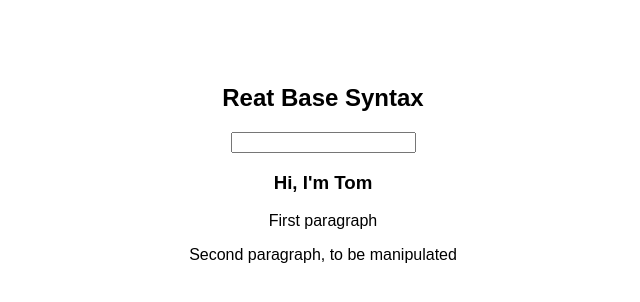
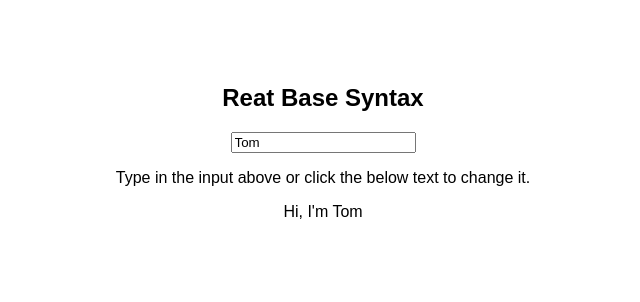
Before and after one commit to claranceatgalvanize/react-complete-guide-the-base-syntax-assignment, a React (Create React App) app: page / in a window 1280 px wide. Shown: the top 302 px of the page, without its empty margins (317-957 px from the left). Built offline with nearby package versions, Linux system fonts and the light colour scheme.

Commit message:
Passed an event-handler method reference to the UserInput component and bind it to the input-change event

```diff
--- a/src/App.js
+++ b/src/App.js
@@ -12,13 +12,21 @@ class App extends Component {
       username: newUsernameOnClick
     });
   };
+  changeUsernameOnInput = e => {
+    this.setState({
+      username: e.target.value
+    });
+  };
   render() {
     return (
       <div className="App">
         <h2>Reat Base Syntax</h2>
-        <UserInput />
+        <UserInput
+          username={this.state.username}
+          changeOnEvent={this.changeUsernameOnInput}
+        />
         <UserOutput
-          changeOnClick={this.changeUsernameOnClick.bind(this, "Foo")}
+          changeOnClick={this.changeUsernameOnClick.bind(this, "Simi")}
           username={this.state.username}
         />
       </div>
--- a/src/components/UserInput.js
+++ b/src/components/UserInput.js
@@ -1,7 +1,7 @@
 import React from "react";
 
-const UserInput = () => {
-  return <input type="text" />;
+const UserInput = ({ username, changeOnEvent }) => {
+  return <input type="text" onChange={changeOnEvent} value={username} />;
 };
 
 export default UserInput;
--- a/src/components/UserOutput.js
+++ b/src/components/UserOutput.js
@@ -3,9 +3,8 @@ import React from "react";
 const UserOutput = ({ username, changeOnClick }) => {
   return (
     <div>
-      <h3 onClick={changeOnClick}>Hi, I'm {username}</h3>
-      <p>First paragraph</p>
-      <p>Second paragraph, to be manipulated</p>
+      <p>Type in the input above or click the below text to change it.</p>
+      <p onClick={changeOnClick}>Hi, I'm {username}</p>
     </div>
   );
 };
```
